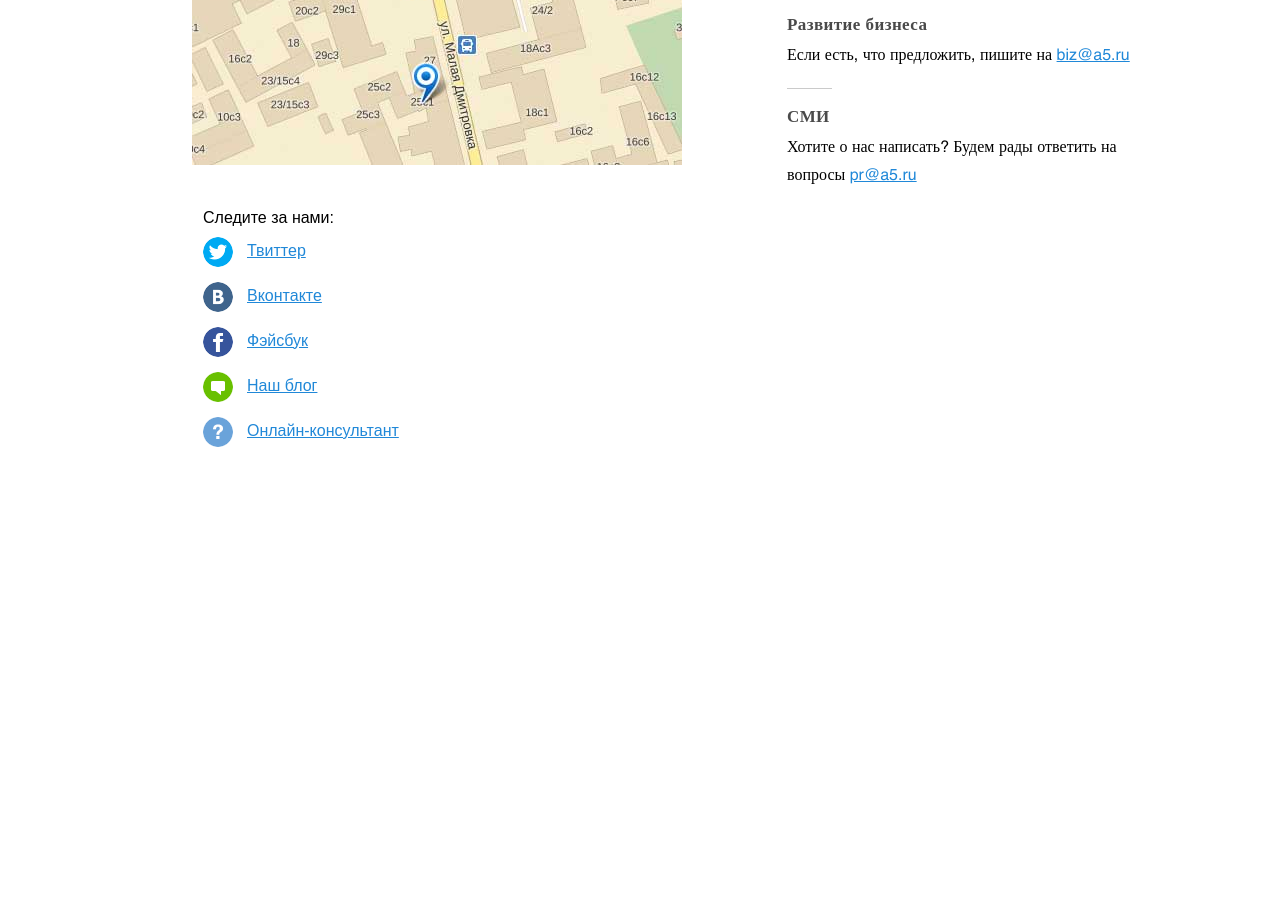
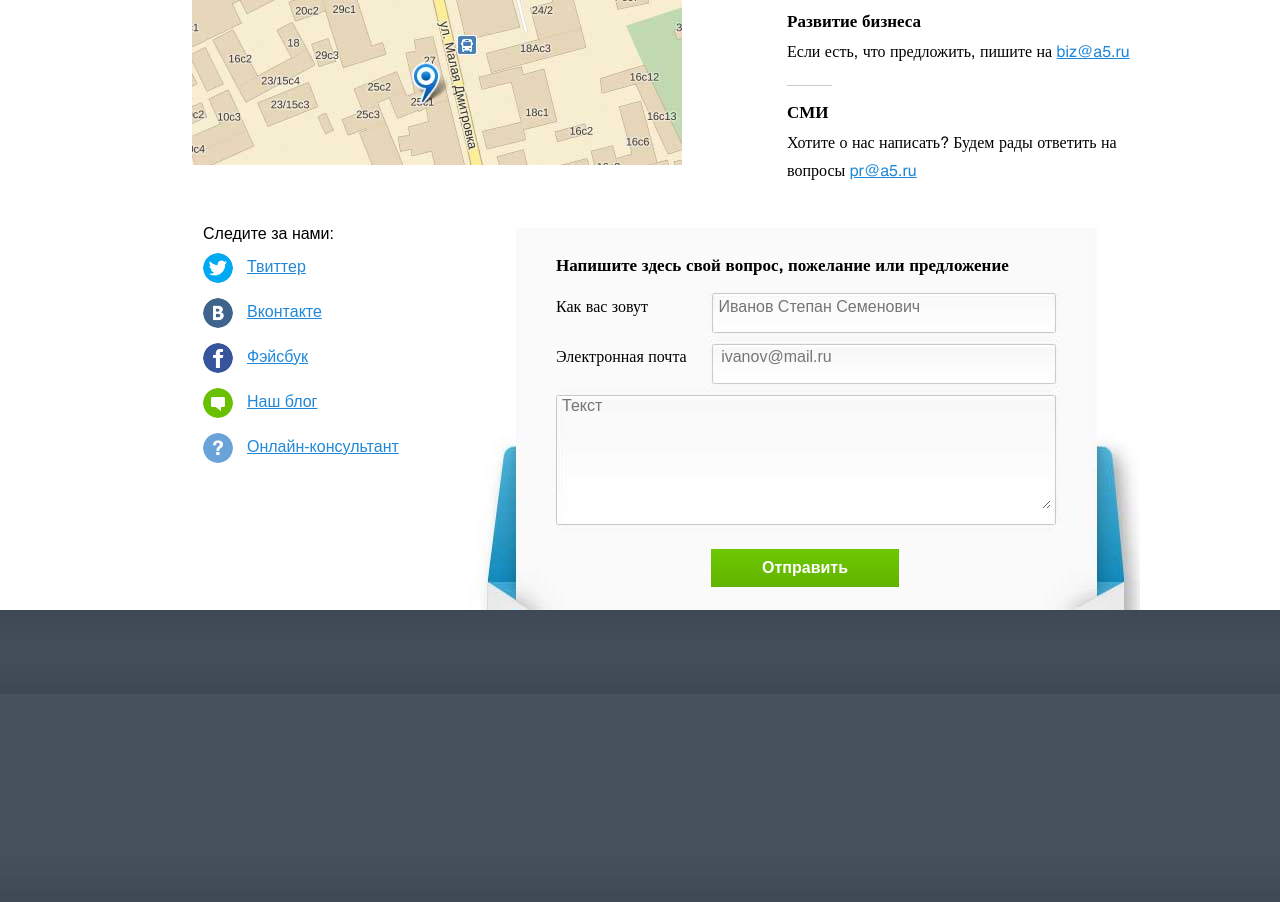
Before and after one commit to Hecatoncheir/a5test, a plain HTML site: page index.html in a window 1280 px wide. Shown: the part 516-1418 px from the top of the page. Before the commit the page ends 968 px from the top, so only its background shows below. Drawn offline with nearby package versions, Linux system fonts and the light colour scheme; files that its build step writes are made by us from their sources.

Commit message:
add form

```diff
--- a/index.html
+++ b/index.html
@@ -71,11 +71,11 @@
         </header>
 
         <section class="container"><!-- CONTAINER -->
-            <header>
+            <header class="container-header">
                 <h1>У вас вопрос — у нас ответ</h1>
             </header>
 
-            <section> <!-- INFORMATION -->
+            <section class="information"> <!-- INFORMATION -->
 
                 <nav class="menu">
                     <a href="#">О проекте</a>
@@ -137,12 +137,36 @@
                 </nav>
 
                 <div class="feedback-form">
+                    <header><span>Напишите здесь свой вопрос, пожелание или предложение</span></header>
+
+                    <form name="form"> <!-- FORM -->
+                        <div class="name">
+                            <span>Как вас зовут</span>
+                                <input type="text" name="name" placeholder="Иванов Степан Семенович" ng-model="name" required />
+                        </div>
+
+                        <div class="email">
+                            <span>Электронная почта</span>
+                                <input type="text" name="email" placeholder="ivanov@mail.ru" ng-model="email" />
+                        </div>
+
+                        <div class="text">
+                                <textarea type="text" name="text" placeholder="Текст" ng-model="text" ></textarea>
+                        </div>
+
+                        <input type="submit" value="Отправить">
+
+                    </form> <!-- END FORM -->
 
                 </div>
 
             </section><!-- END FEEDBACK -->
 
         </section><!-- END CONTAINER -->
+
+        <footer> <!-- FOOTER -->
+
+        </footer><!-- END FOOTER -->
 
 
         <script type="text/javascript" src="js/less-1.3.3.min.js"></script> <!-- Отключить при рендере на сервере -->
--- a/less/contacts.less
+++ b/less/contacts.less
@@ -166,7 +166,7 @@ body {
 	.container {
 		.mid;
 
-		header {
+		.container-header {
 			clear: both;
 			color: #4a4a4a;
 			letter-spacing: 25em / 1000;
@@ -175,7 +175,7 @@ body {
 			font-family: archiveRegular;
 		}
 
-		section {
+		.information {
 			width: 526px;
 			float: left;
 			margin-left: 52px;
@@ -322,10 +322,12 @@ body {
 
 		.feedback {
 			clear: both;
-			float: left;
 			margin-left: 63px;
 
 			.social-links {
+				float: left;
+				width: 198px;
+				margin-top: 20px;
 
 				a {
 					.link-format;
@@ -353,8 +355,92 @@ body {
 				}
 			}// end social-links
 
+			.feedback-form {
+				background: url(../images/feedback_form_bg.jpg) no-repeat;
+				width: 680px-96;
+				height: 430px-76;
+				margin-top: -25px;
+				display: block;
+				font-family: helveticaRegular;
+				float: right;
+				padding-left: 96px;
+				padding-top: 76px;
+
+				header {
+					span {
+						font-weight: bold;
+						font-size: 17em /16;
+					}
+				}
+
+				input {
+					color: #777777;
+					width: 332px;
+					height: 24px;
+					background: none;
+					border:none;
+					outline: none;
+				}
+
+
+				.name {
+					margin-top: 18px;
+					span {margin-right: 64px;}
+				}
+
+				.email {
+					margin-top: 24px;
+					span {margin-right: 28px;}
+				}
+
+				.text {
+					margin:25px 0 0 4px;
+
+					textarea {
+						width: 487px;
+						max-height: 110px;
+						min-height: 110px;
+						height: 120px;
+						border:none;
+						background: none;
+						outline: none;
+					}
+				}
+
+				.submit {
+					background: #6dc900; /* Old browsers */
+					background: -moz-linear-gradient(top,  #6dc900 0%, #62b300 100%); /* FF3.6+ */
+					background: -webkit-gradient(linear, left top, left bottom, color-stop(0%,#6dc900), color-stop(100%,#62b300)); /* Chrome,Safari4+ */
+					background: -webkit-linear-gradient(top,  #6dc900 0%,#62b300 100%); /* Chrome10+,Safari5.1+ */
+					background: -o-linear-gradient(top,  #6dc900 0%,#62b300 100%); /* Opera 11.10+ */
+					background: -ms-linear-gradient(top,  #6dc900 0%,#62b300 100%); /* IE10+ */
+					background: linear-gradient(to bottom,  #6dc900 0%,#62b300 100%); /* W3C */
+					filter: progid:DXImageTransform.Microsoft.gradient( startColorstr='#6dc900', endColorstr='#62b300',GradientType=0 ); /* IE6-9 */
+				}
+
+
+				input[type="submit"]{
+					width: 188px;
+					height: 38px;
+					display: block;
+					text-align: center;
+					color: #fff;
+					margin-top: 40px;
+					margin-left: 155px;
+					font-weight: bold;
+					.submit;
+				}
+
+			}//end feedback-form
+
 		}//end feedback
 
 	}// end container
 
+	footer {
+		background: url(../images/footer_bg.jpg) repeat-x;
+		min-height: 292px;
+		clear: both;
+	}
+
 } // end body
```
Also changed, not shown: images/feedback_form_bg.jpg (added), images/footer_bg.jpg (added).
